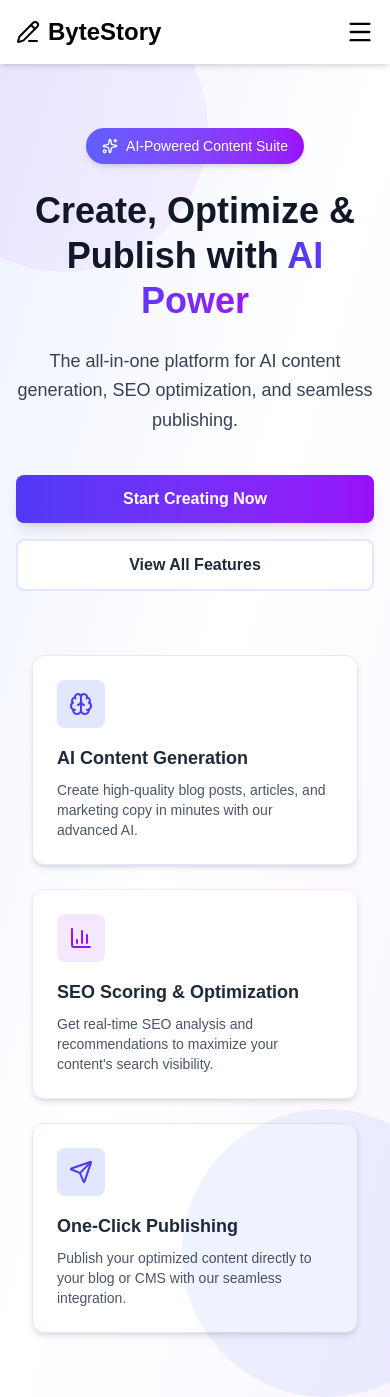
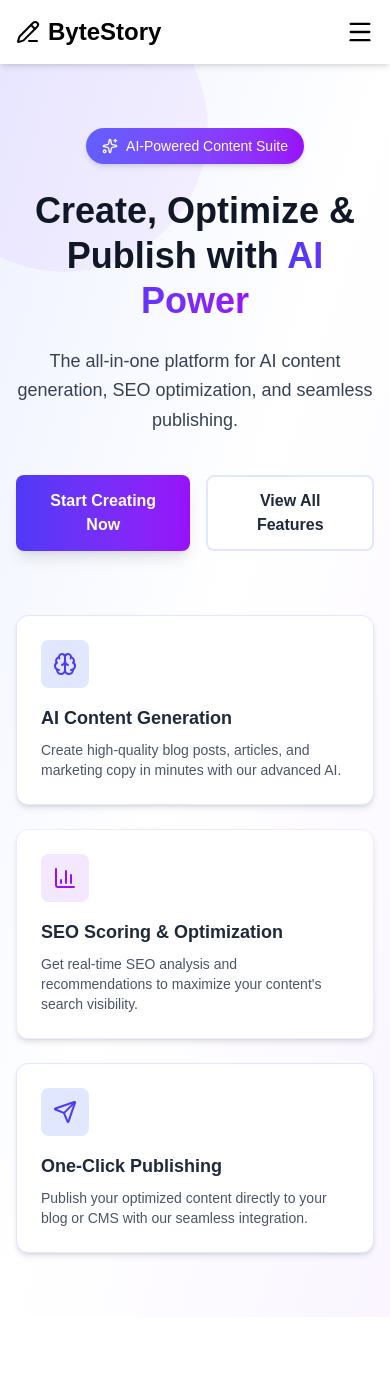
Before and after one commit to shahnewaz5646455/ByteStory, a Next.js app: page / in a window 390 px wide. After the commit the page ends 1317 px from the top, so only its background shows below. Built offline with nearby package versions, Linux system fonts and the light colour scheme.

Commit message:
update hero section

```diff
--- a/components/Hero.jsx
+++ b/components/Hero.jsx
@@ -5,11 +5,11 @@ import Link from 'next/link';
 
 const Hero = () => {
     return (
-        <section className="relative bg-gradient-to-br from-indigo-50 min-h-screen via-white to-purple-50 text-center py-16 md:py-24 px-4 overflow-hidden">
+        <section className="relative bg-gradient-to-br from-indigo-50 min-h-[calc(100vh-64px)] via-white to-purple-50 text-center py-16 md:py-36 px-4 overflow-hidden">
             {/* Background bubbles */}
             <div className="absolute top-0 left-0 w-full h-full overflow-hidden pointer-events-none">
                 <div className="absolute -top-20 -left-20 w-72 h-72 bg-purple-100 rounded-full opacity-50 mix-blend-multiply animate-blob"></div>
-                <div className="absolute bottom-0 -right-20 w-72 h-72 bg-indigo-100 rounded-full opacity-50 mix-blend-multiply animate-blob animation-delay-2000"></div>
+                <div className="absolute md:block hidden bottom-0 -right-20 w-72 h-72 bg-indigo-100 rounded-full opacity-50 mix-blend-multiply animate-blob animation-delay-2000"></div>
             </div>
 
             <div className="max-w-4xl mx-auto relative z-10">
@@ -32,18 +32,18 @@ const Hero = () => {
                 </p>
 
                 {/* Buttons */}
-                <div className="flex flex-col sm:flex-row justify-center gap-4 mb-16">
-                    <Link href="/login" className="bg-gradient-to-r from-indigo-600 to-purple-600 text-white font-semibold px-6 py-3 md:px-8 md:py-4 rounded-lg shadow-lg hover:shadow-xl hover:from-purple-600 hover:to-indigo-600 transition duration-150 transform cursor-pointer flex items-center justify-center">
+                <div className="flex justify-center gap-4 mb-16">
+                    <Link href="/login" className="bg-gradient-to-r from-indigo-600 to-purple-600 text-white font-semibold px-6 py-3 md:px-8 md:py-4 rounded-lg shadow-lg hover:shadow-xl hover:from-purple-600 hover:to-indigo-600 transition duration-150 transform cursor-pointer flex items-center justify-center w-max">
                         Start Creating Now
                     </Link>
-                    <button className="bg-white text-gray-800 border-2 border-indigo-100 font-semibold px-6 py-3 md:px-8 md:py-4 rounded-lg hover:border-indigo-200 hover:bg-indigo-50 transition duration-300 flex items-center justify-center cursor-pointer">
+                    <button className="bg-white text-gray-800 border-2 border-indigo-100 font-semibold px-6 py-3 md:px-8 md:py-4 rounded-lg hover:border-indigo-200 hover:bg-indigo-50 transition duration-300 flex items-center justify-center cursor-pointer w-max">
                         View All Features
                     </button>
                 </div>
             </div>
 
             {/* Feature Cards */}
-            <div className='max-w-6xl mx-auto px-4'>
+            <div className='max-w-6xl mx-auto'>
                 <div className="grid grid-cols-1 md:grid-cols-2 lg:grid-cols-3 gap-6 text-left">
                     {/* Card */}
                     <div className="bg-white rounded-xl shadow-md p-6 border border-indigo-100 hover:shadow-lg transition-shadow duration-300">
@@ -54,7 +54,6 @@ const Hero = () => {
                         <p className="text-gray-600 text-sm">Create high-quality blog posts, articles, and marketing copy in minutes with our advanced AI.</p>
                     </div>
 
-                    {/* Card */}
                     <div className="bg-white rounded-xl shadow-md p-6 border border-purple-100 hover:shadow-lg transition-shadow duration-300">
                         <div className="w-12 h-12 bg-purple-100 rounded-lg flex items-center justify-center mb-4">
                             <BarChart3 className="h-6 w-6 text-purple-600" />
@@ -63,7 +62,6 @@ const Hero = () => {
                         <p className="text-gray-600 text-sm">Get real-time SEO analysis and recommendations to maximize your content's search visibility.</p>
                     </div>
 
-                    {/* Content Publishing Card */}
                     <div className="bg-white rounded-xl shadow-md p-6 border border-indigo-100 hover:shadow-lg transition-shadow duration-300">
                         <div className="w-12 h-12 bg-indigo-100 rounded-lg flex items-center justify-center mb-4">
                             <Send className="h-6 w-6 text-indigo-600" />
```
